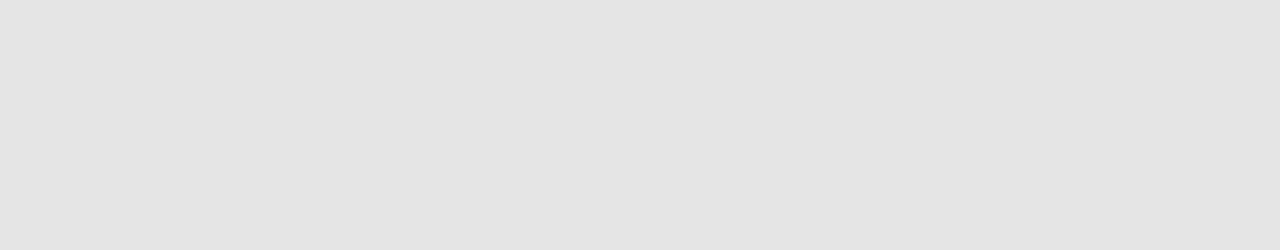
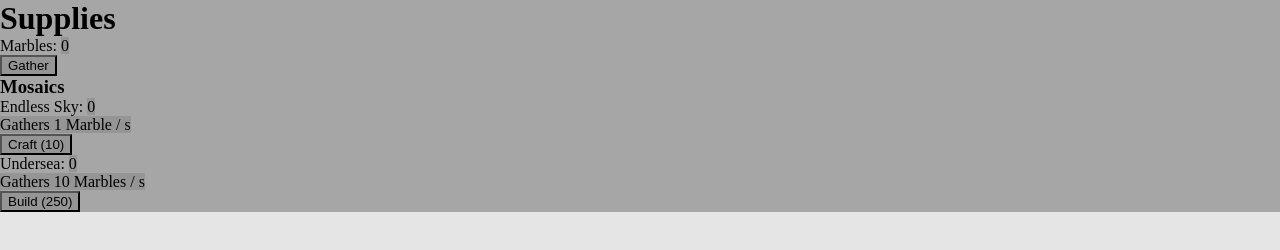
Before and after one commit to natalietate/clicker, a plain HTML site: page index.html in a window 1280 px wide. Drawn offline with Linux system fonts and the light colour scheme.

Commit message:
initial html

```diff
--- a/index.html
+++ b/index.html
@@ -1,5 +1,6 @@
 <!DOCTYPE html>
 <html>
+
 <head>
   <meta charset="utf-8">
   <meta name="viewport" content="width=device-width, initial-scale=1">
@@ -7,9 +8,30 @@
   <!-- Stylesheets -->
   <link rel="stylesheet" href="css/index.css">
 </head>
+
 <body>
+  <div class="container">
+    <h1>Supplies</h1>
+    <div class="panel supplies">
+      Marbles: <span id="marbles">0</span><br />
+      <button class="build" id="gather-marble">Gather</button>
+    </div>
 
+    <h3>Mosaics</h3>
+    <div class="panel mosaic">
+      Endless Sky: <span id="endless-sky">0</span><br />
+      <span class="info">Gathers 1 Marble / s</span><br />
+      <button class="build" id="build-endless-sky">Craft (10)</button>
+    </div>
+    <div class="panel mosaic">
+      Undersea: <span id="undersea">0</span><br />
+      <span class="info">Gathers 10 Marbles / s</span><br />
+      <button class="build" id="build-undersea">Build (250)</button>
+    </div>
+
+  </div>
   <!-- JavaScripts -->
   <script src="js/index.js"></script>
 </body>
+
 </html>
```
Lines whose indentation alone changed are shown as unchanged.
